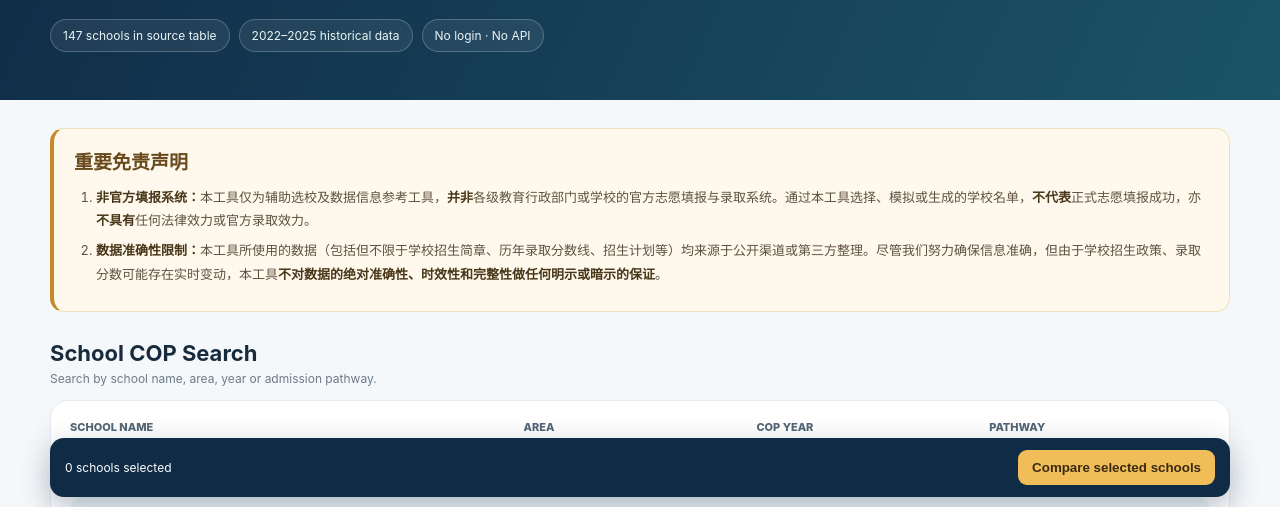
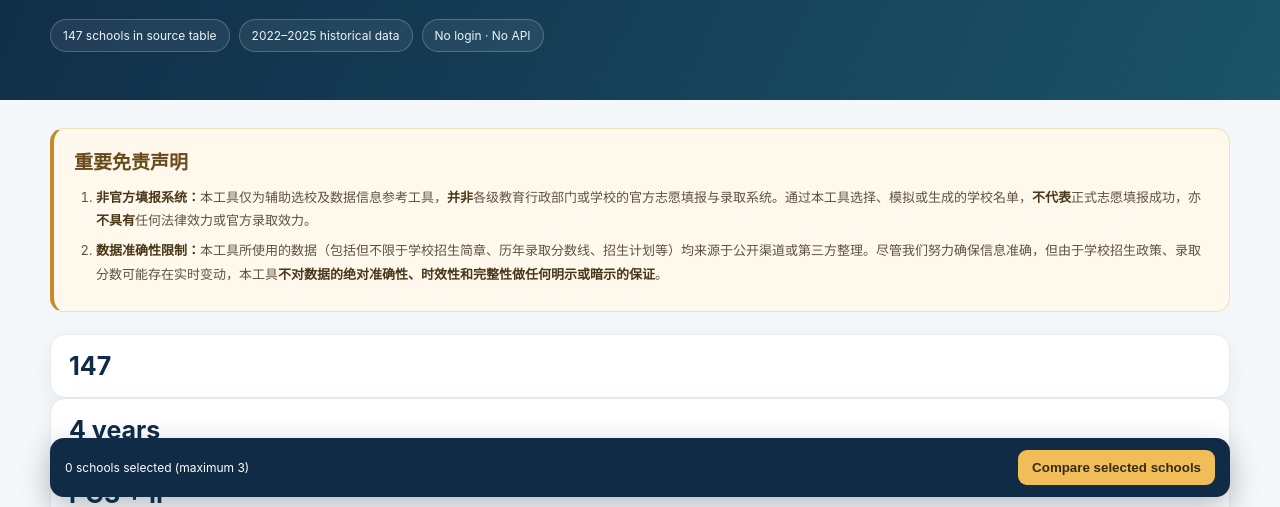
Before and after one commit to aplusachiever3/studytool, a plain HTML site: page secondary-cop/index.html in a window 1280 px wide. Shown: the part 293-800 px from the top of the page. Drawn offline with Linux system fonts and the light colour scheme.

Commit message:
Restore statistics cards without descriptive labels

```diff
--- a/secondary-cop/index.html
+++ b/secondary-cop/index.html
@@ -37,6 +37,7 @@ footer{background:#eaf0f3;padding:22px 0;color:#61717d;font-size:11px;line-heigh
 </ol>
 </section>
 
+<section class="stats"><div class="stat"><strong id="schoolTotal">147</strong></div><div class="stat"><strong>4 years</strong></div><div class="stat"><strong>PG3 + IP</strong></div></section>
 <div class="section-head"><div><h2>School COP Search</h2><p>Search by school name, area, year or admission pathway.</p></div></div>
 <section class="panel">
 <div class="filters">
```
